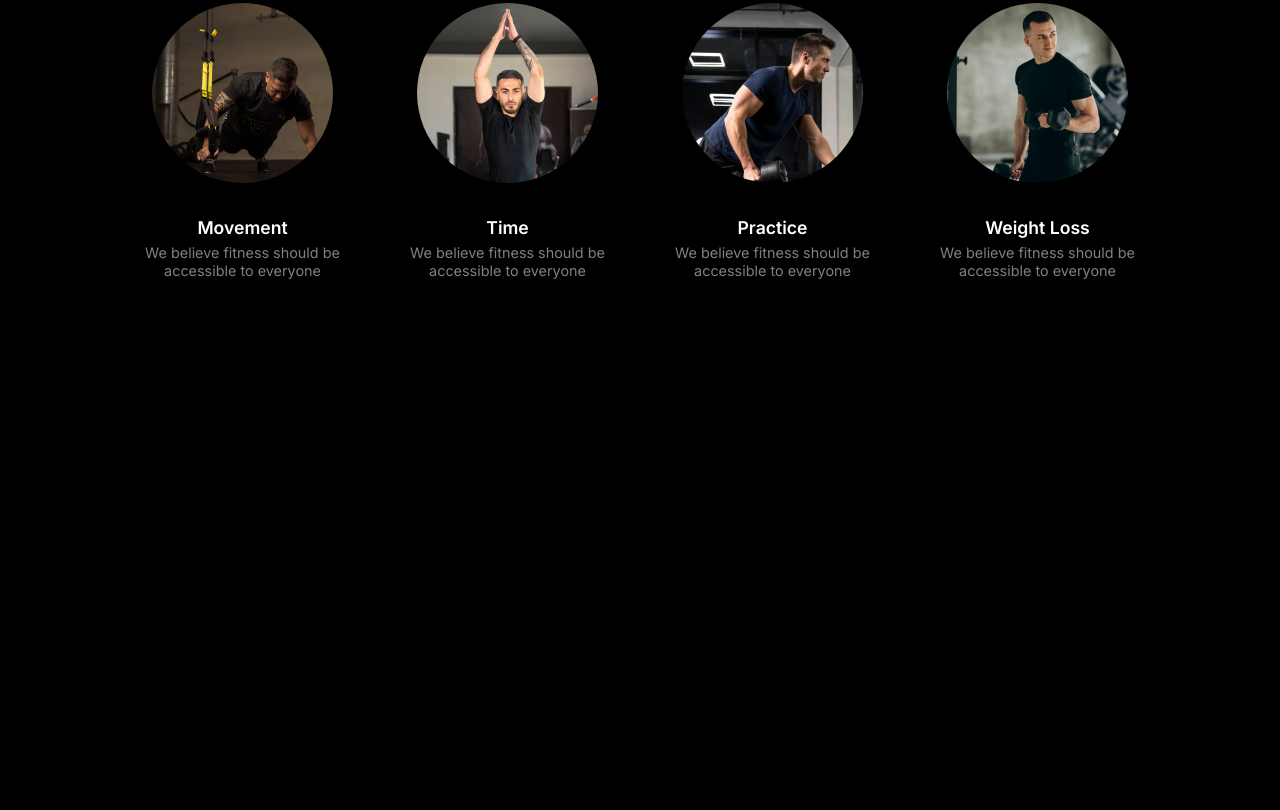
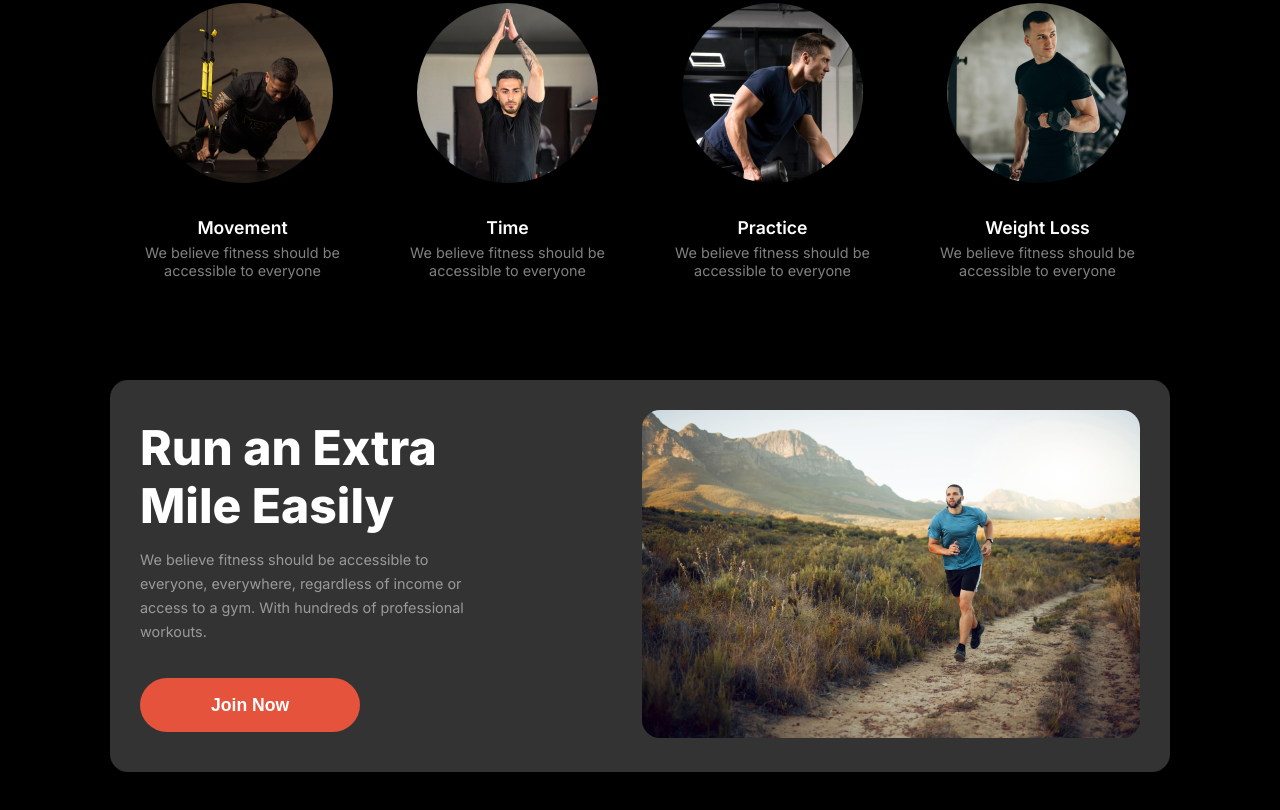
Before and after one commit to Abdullah572001/Re-Assignment-2, a plain HTML site: page index.html in a window 1280 px wide. Shown: the part 1120-1930 px from the top of the page. Before the commit the page ends 1458 px from the top, so only its background shows below. Drawn offline with Linux system fonts and the light colour scheme; a web font is replaced by a local one.

Commit message:
addad the run section

```diff
--- a/index.html
+++ b/index.html
@@ -58,9 +58,10 @@
 
     <main>
         <!-- habits section start -->
-         <section class="habits max-width">
+        <section class="habits max-width">
             <h2>Change Your Habits</h2>
-            <p>We believe fitness should be accessible to everyone, everywhere, regardless of income or access to a gym.</p>
+            <p>We believe fitness should be accessible to everyone, everywhere, regardless of income or access to a gym.
+            </p>
 
             <div class="habits-cards">
                 <div class="habits-card">
@@ -84,8 +85,21 @@
                     <p>We believe fitness should be accessible to everyone</p>
                 </div>
             </div>
-         </section>
+        </section>
         <!-- habits section end -->
+
+        <!-- run section start -->
+        <section class="run max-width">
+            <div class="run-text">
+                <h2>Run an Extra Mile Easily</h2>
+                <p>We believe fitness should be accessible to everyone, everywhere, regardless of income or access to a gym. With hundreds of professional workouts.</p>
+                <button class="btn">Join Now</button>
+            </div>
+            <div class="run-img">
+                <img src="./images/run.jpg" alt="">
+            </div>
+        </section>
+        <!-- run section end -->
     </main>
 
     <footer></footer>
--- a/styles/style.css
+++ b/styles/style.css
@@ -222,6 +222,40 @@ nav ul li a {
 }
 /* habits sectiion styles end */
 
+/* run section styles start */
+.run {
+    display: flex;
+    gap: 165px;
+    align-items: center;
+    padding: 30px;
+    margin-top: 100px;
+    margin-bottom: 100px;
+    border-radius: 18px;
+    background: rgba(255, 255, 255, 0.2);
+}
+.run-text h2 {
+    color: #FFFFFF;
+    font-size: 3rem;
+    font-weight: 800;
+    line-height: 120%;
+    margin-bottom: 14px;
+}
+.run-text p {
+    color: rgba(255, 255, 255, 0.5);
+    font-size: 0.9rem;
+    font-weight: 400;
+    line-height: 24px;
+    margin-bottom: 34px;
+}
+.run-text .btn {
+    padding: 16px 71px;
+}
+.run-img img {
+    width: 100%;
+    border-radius: 18px;
+}
+/* run section styles end */
+
 
 /* mobile section styles start */
 @media screen  and (max-width: 567px) {
@@ -236,7 +270,8 @@ nav ul li a {
         color: #FFFFFF;
     }
     .banner,
-    .habits-cards
+    .habits-cards,
+    .run
     {
         flex-direction: column;
     }
@@ -254,6 +289,12 @@ nav ul li a {
         padding: 0 80px;
         margin-bottom: 40px;
     }
+    .run {
+        gap: 31px;
+    }
+    .run-text .btn {
+        width: 100%;
+    }
 
 }
 /* mobile section styles end */
```
